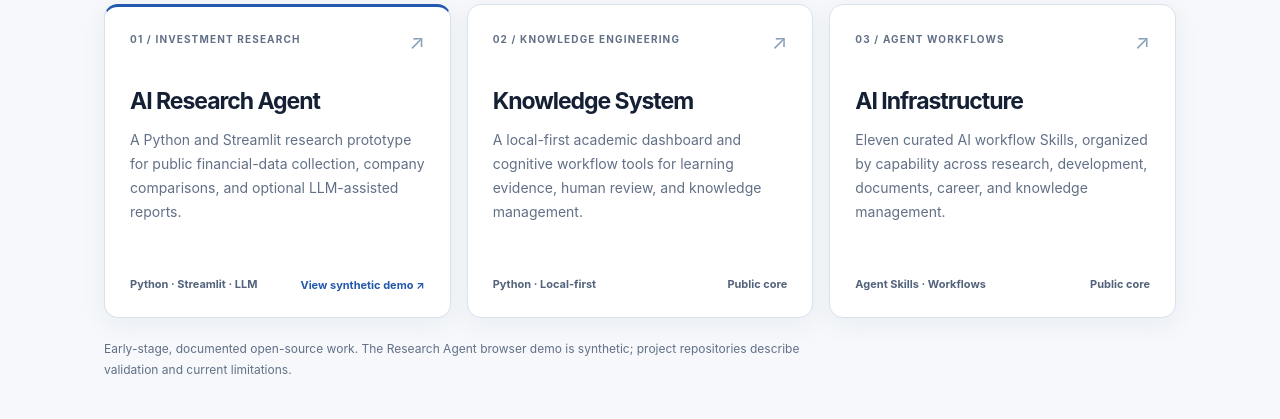
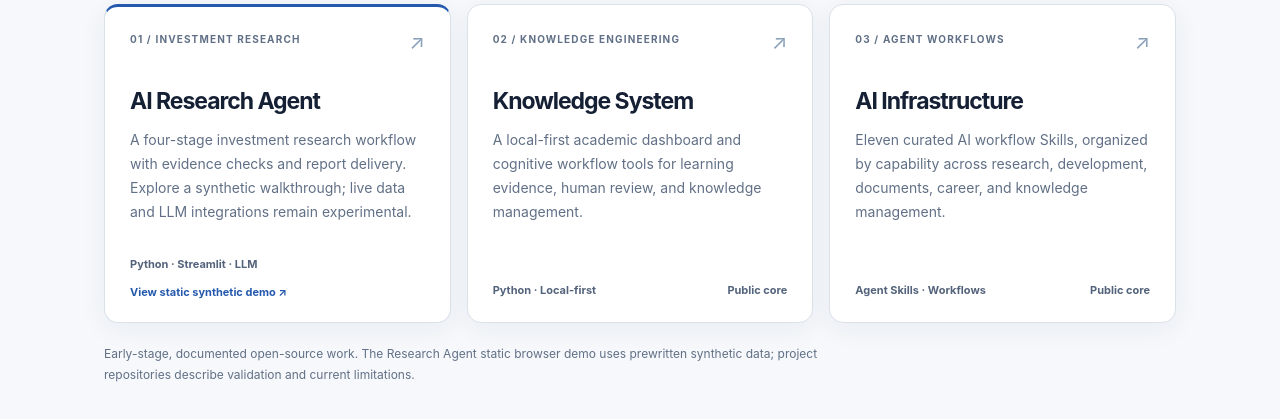
Before and after one commit to Away928/away928.github.io, a plain HTML site: page index.html in a window 1280 px wide. Shown: the part 537-956 px from the top of the page. Drawn offline with Linux system fonts and the light colour scheme.

Commit message:
docs: emphasize workflow and synthetic showcase limits

```diff
--- a/index.html
+++ b/index.html
@@ -45,10 +45,10 @@
             <span class="glyph" aria-hidden="true">↗</span>
           </div>
           <h3><a class="project-link" href="https://github.com/Away928/ai-research-agent">AI Research Agent</a></h3>
-          <p class="description">A Python and Streamlit research prototype for public financial-data collection, company comparisons, and optional LLM-assisted reports.</p>
+          <p class="description">A four-stage investment research workflow with evidence checks and report delivery. Explore a synthetic walkthrough; live data and LLM integrations remain experimental.</p>
           <div class="card-bottom">
             <span class="tech">Python · Streamlit · LLM</span>
-            <a class="detail-link" href="https://away928.github.io/ai-research-agent/" aria-label="View AI Research Agent synthetic demo">View synthetic demo <span aria-hidden="true">↗</span></a>
+            <a class="detail-link" href="https://away928.github.io/ai-research-agent/" aria-label="View AI Research Agent synthetic demo">View static synthetic demo <span aria-hidden="true">↗</span></a>
           </div>
         </article>
 
@@ -78,7 +78,7 @@
           </div>
         </article>
       </div>
-      <p class="scope-note">Early-stage, documented open-source work. The Research Agent browser demo is synthetic; project repositories describe validation and current limitations.</p>
+      <p class="scope-note">Early-stage, documented open-source work. The Research Agent static browser demo uses prewritten synthetic data; project repositories describe validation and current limitations.</p>
     </section>
   </main>
 </body>
```
